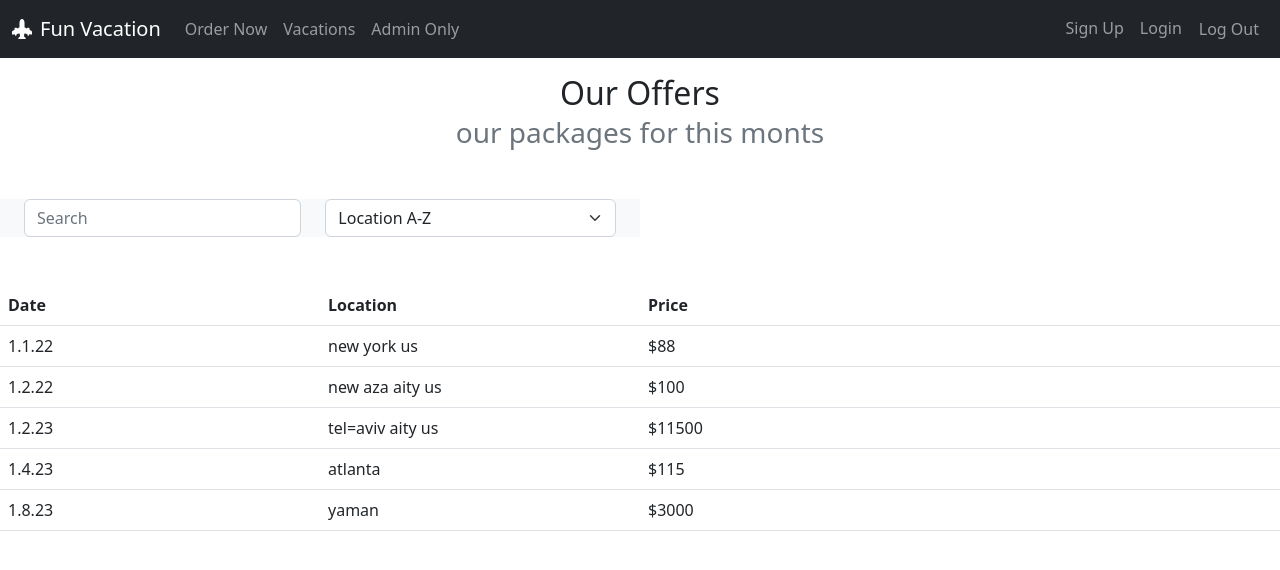
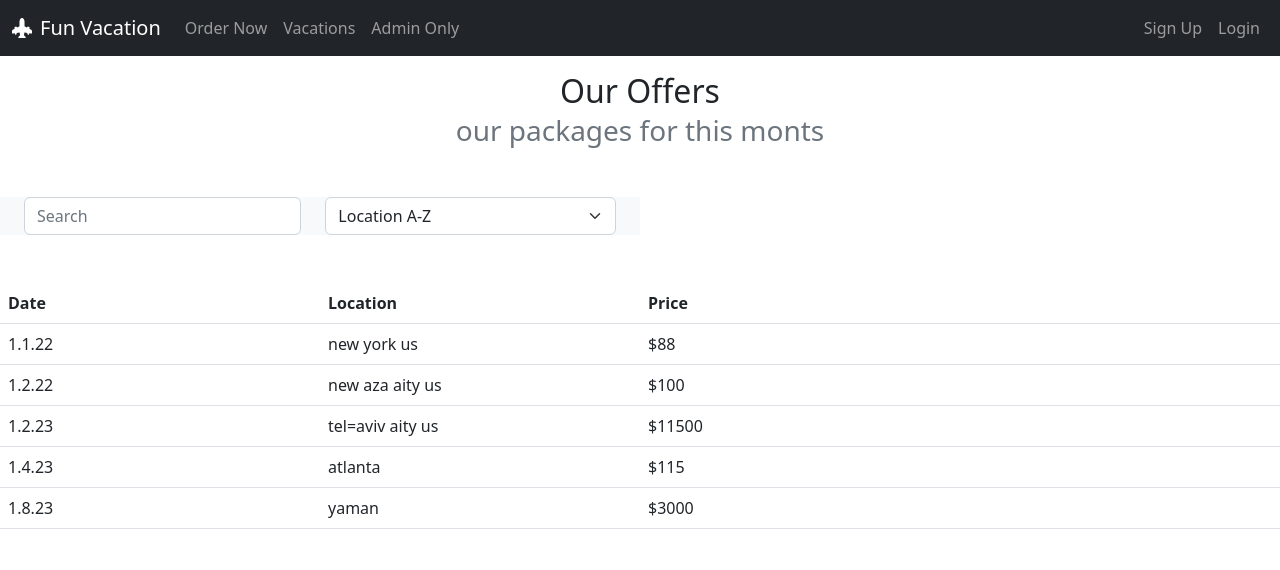
Before and after one commit to levworkshop/fun-vacation, a React (Create React App) app: page / in a window 1280 px wide. Shown: the top 570 px of the page. Built offline with nearby package versions, Linux system fonts and the light colour scheme.

Commit message:
display log out after login

```diff
--- a/src/components/Header.tsx
+++ b/src/components/Header.tsx
@@ -1,8 +1,13 @@
+import { useContext } from "react";
 import { NavLink } from "react-router-dom";
+import { AppContext } from "../App";
 import Logout from "../auth/Logout";
 import User from "./User";
 
 function Header() {
+    const context = useContext(AppContext);
+    const isLoggedIn = context && context.userName.length > 0;
+
     return (
         <header>
             <nav className="navbar navbar-expand-lg navbar-dark bg-dark">
@@ -49,6 +54,9 @@ function Header() {
                         </ul>
 
                         <ul className="navbar-nav d-flex">
+                            {
+                                !isLoggedIn &&
+                                <>
                                     <li className="nav-item">
                                         <NavLink
                                             className="nav-link"
@@ -67,9 +75,14 @@ function Header() {
                                             Login
                                         </NavLink>
                                     </li>
+                                </>
+                            }
+                            {
+                                isLoggedIn &&
                                 <li className="nav-item">
                                     <Logout />
                                 </li>
+                            }
                         </ul>
                     </div>
                 </div>
```
Lines whose indentation alone changed are shown as unchanged.
